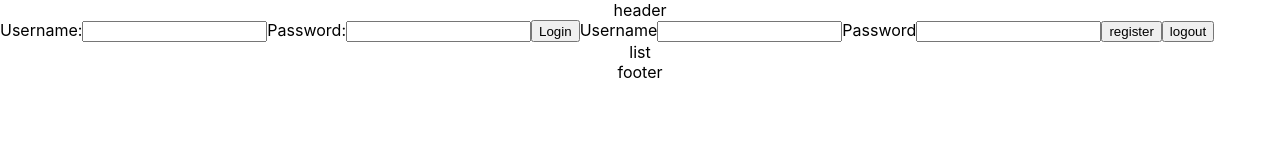
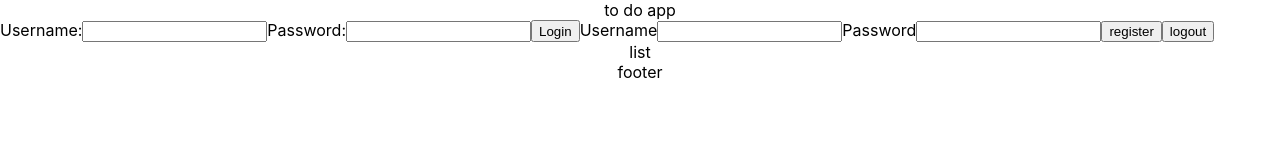
Before and after one commit to deergit/m46-week10-todo-frontend, a React (Create React App) app: page / in a window 1280 px wide. Shown: the top 160 px of the page. Built offline with nearby package versions, Linux system fonts and the light colour scheme.

Commit message:
added a title to the header

```diff
--- a/src/pages/Header.js
+++ b/src/pages/Header.js
@@ -4,7 +4,7 @@ function Header()
 {
   return (
     <div className="App">
-      <div>header</div>
+      <div className="header">to do app</div>
     </div>
   )
 }
```
